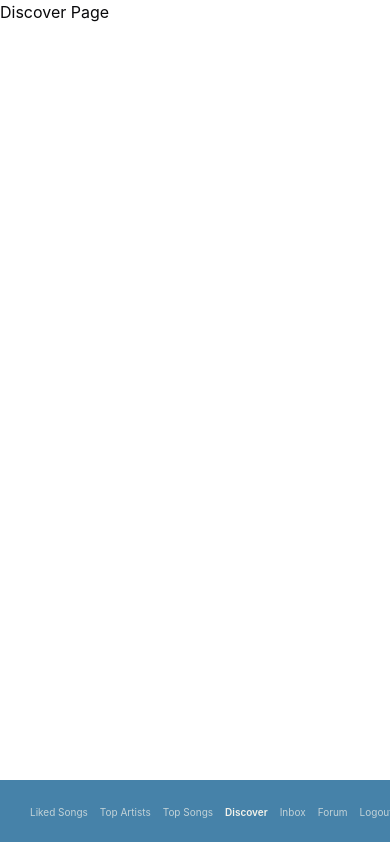
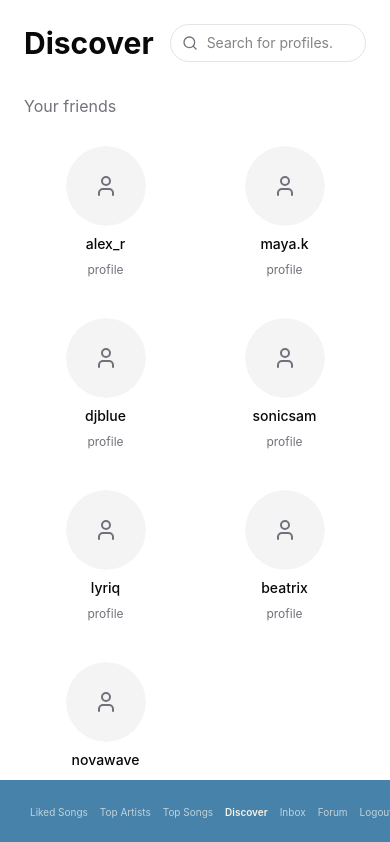
Before and after one commit to SeungwooDY/spotify-chat, a React (Vite) app in the folder frontend/: page / in a window 390 px wide. Shown: the top 842 px of the page. Built offline with nearby package versions, Linux system fonts and the light colour scheme; sample sign-in values are in the browser's storage.

Commit message:
Discover page UI (#13)
* feat: add discover page with searchable profile sections

* style: responsive header

```diff
--- a/frontend/src/pages/DiscoverPage.jsx
+++ b/frontend/src/pages/DiscoverPage.jsx
@@ -1,8 +1,153 @@
-const DiscoverPage = () => {
+import { useState } from "react";
+import { Search, X, User } from "lucide-react";
+import { Avatar, AvatarImage, AvatarFallback } from "@/components/ui/avatar";
+
+// placeholder data -- replace with real Spotify API responses
+const MOCK_FRIENDS = [
+  { id: "1", display_name: "alex_r", images: [] },
+  { id: "2", display_name: "maya.k", images: [] },
+  { id: "3", display_name: "djblue", images: [] },
+  { id: "4", display_name: "sonicsam", images: [] },
+  { id: "5", display_name: "lyriq", images: [] },
+  { id: "6", display_name: "beatrix", images: [] },
+  { id: "7", display_name: "novawave", images: [] },
+];
+
+const MOCK_SUGGESTED = [
+  { id: "8", display_name: "indie_jess", images: [] },
+  { id: "9", display_name: "lo_fi_tom", images: [] },
+  { id: "10", display_name: "retrovik", images: [] },
+  { id: "11", display_name: "synthpop", images: [] },
+  { id: "12", display_name: "cass_m", images: [] },
+  { id: "13", display_name: "waverly", images: [] },
+  { id: "14", display_name: "jazzcat", images: [] },
+];
+
+const MOCK_SIMILAR = [
+  { id: "15", display_name: "phoebe_w", images: [] },
+  { id: "16", display_name: "ambient_g", images: [] },
+  { id: "17", display_name: "drumline9", images: [] },
+  { id: "18", display_name: "moodring", images: [] },
+  { id: "19", display_name: "folksam", images: [] },
+  { id: "20", display_name: "nocturn", images: [] },
+  { id: "21", display_name: "glitchr", images: [] },
+];
+
+const ProfileCard = ({ user }) => (
+  <div className="flex flex-col items-center gap-2 p-3 rounded-xl cursor-pointer transition-colors">
+    <Avatar className="size-20">
+      {/* images[0]?.url will be populated real Spotify API response */}
+      <AvatarImage src={user.images?.[0]?.url} alt={user.display_name} />
+      <AvatarFallback className="bg-muted">
+        <User className="size-6 text-muted-foreground" />
+      </AvatarFallback>
+    </Avatar>
+
+    <span className="text-sm font-medium truncate max-w-[100px]">
+      {user.display_name}
+    </span>
+
+    <span className="text-xs text-muted-foreground">profile</span>
+  </div>
+);
+
+const ProfileSection = ({ label, profiles, query }) => {
+  const filtered = profiles.filter((p) =>
+    p.display_name.toLowerCase().includes(query.toLowerCase())
+  );
+
+  if (filtered.length === 0) return null;
+
   return (
-    <>
-      Discover Page
-    </>
+    <div className="mb-8">
+      <h2 className="text-base text-muted-foreground font-normal mb-4">
+        {label}
+      </h2>
+
+      <div className="grid grid-cols-[repeat(auto-fill,minmax(120px,1fr))] gap-4">
+        {filtered.map((user) => (
+          <ProfileCard key={user.id} user={user} />
+        ))}
+      </div>
+    </div>
   );
-}
+};
+
+const DiscoverPage = ({
+  friends = MOCK_FRIENDS,
+  suggested = MOCK_SUGGESTED,
+  similar = MOCK_SIMILAR,
+}) => {
+  const [query, setQuery] = useState("");
+
+  const noResults =
+    query &&
+    [...friends, ...suggested, ...similar].every(
+      (p) => !p.display_name.toLowerCase().includes(query.toLowerCase())
+    );
+
+  return (
+    <div className="p-6">
+      {/* Header */}
+      <div className="flex items-center justify-between mb-8 gap-4">
+        <h1 className="text-3xl sm:text-4xl md:text-5xl font-bold leading-none">
+          Discover
+        </h1>
+
+        {/* Search bar */}
+        <div className="relative flex items-center max-w-xs w-full">
+          <Search
+            className="absolute left-3 size-4 text-muted-foreground pointer-events-none"
+            aria-hidden="true"
+          />
+
+          <input
+            type="text"
+            value={query}
+            onChange={(e) => setQuery(e.target.value)}
+            placeholder="Search for profiles..."
+            className="w-full pl-9 pr-8 py-2 rounded-full border border-input bg-background text-sm focus:outline-none focus:ring-2 focus:ring-ring"
+          />
+
+          {query && (
+            <button
+              onClick={() => setQuery("")}
+              className="absolute right-3"
+              aria-label="Clear search"
+            >
+              <X className="size-4 text-muted-foreground" />
+            </button>
+          )}
+        </div>
+      </div>
+
+      {/* Profile sections */}
+      {/* TODO: limit visible profiles to one row and hide overflow on smaller screens */}
+      {/* TODO: improve keyboard accessibility (tab navigation, focus states, and keyboard-only interaction support) */}
+      <ProfileSection
+        label="Your friends"
+        profiles={friends}
+        query={query}
+      />
+      <ProfileSection
+        label="Suggested for you"
+        profiles={suggested}
+        query={query}
+      />
+      <ProfileSection
+        label="Similar music taste"
+        profiles={similar}
+        query={query}
+      />
+
+      {/* Empty state */}
+      {noResults && (
+        <p className="text-sm text-muted-foreground mt-4">
+          No profiles found for "{query}"
+        </p>
+      )}
+    </div>
+  );
+};
+
 export default DiscoverPage;
```
